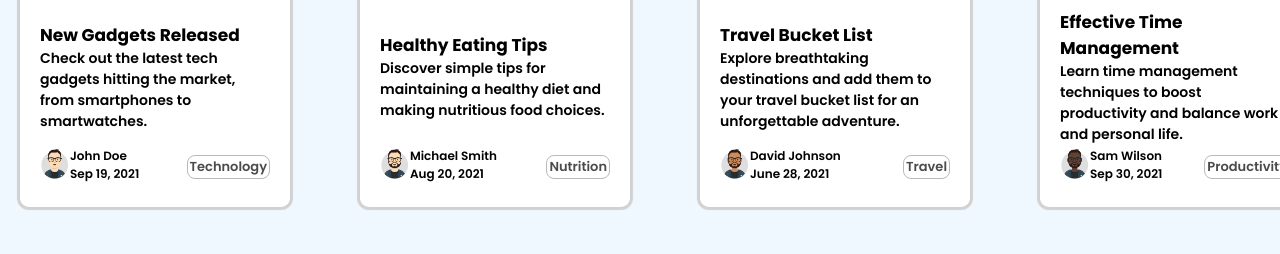
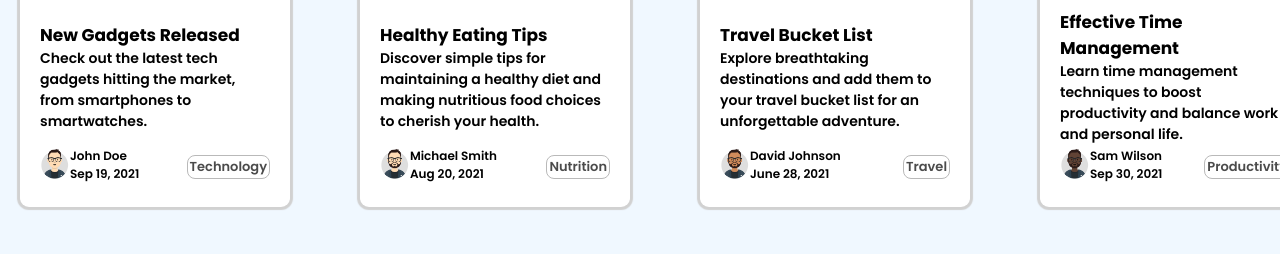
Before and after one commit to suryadash0967/blogpost, a plain HTML site: page index.html in a window 1280 px wide. Shown: the part 309-563 px from the top of the page. Drawn offline with Linux system fonts and the light colour scheme; a web font is replaced by a local one.

Commit message:
Nutrition text modified

```diff
--- a/index.html
+++ b/index.html
@@ -49,7 +49,7 @@
                     <img class="figimg" src="nutrition1.jpg">
                     <figcaption>
                         <h3 class="fighead">Healthy Eating Tips</h3>
-                        <p>Discover simple tips for maintaining a healthy diet and making nutritious food choices.</p>
+                        <p>Discover simple tips for maintaining a healthy diet and making nutritious food choices to cherish your health.</p>
                     </figcaption>
                     <div class="footer">
                         <div class="figname">
```
